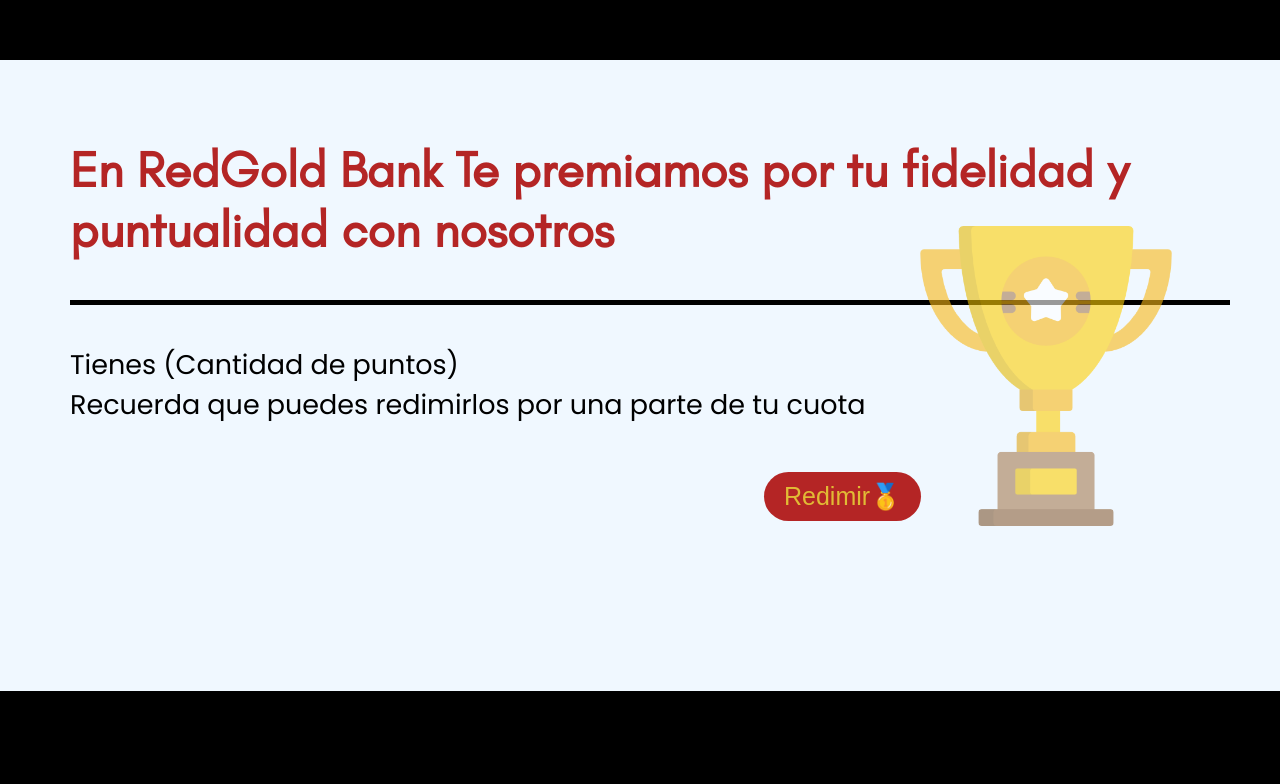
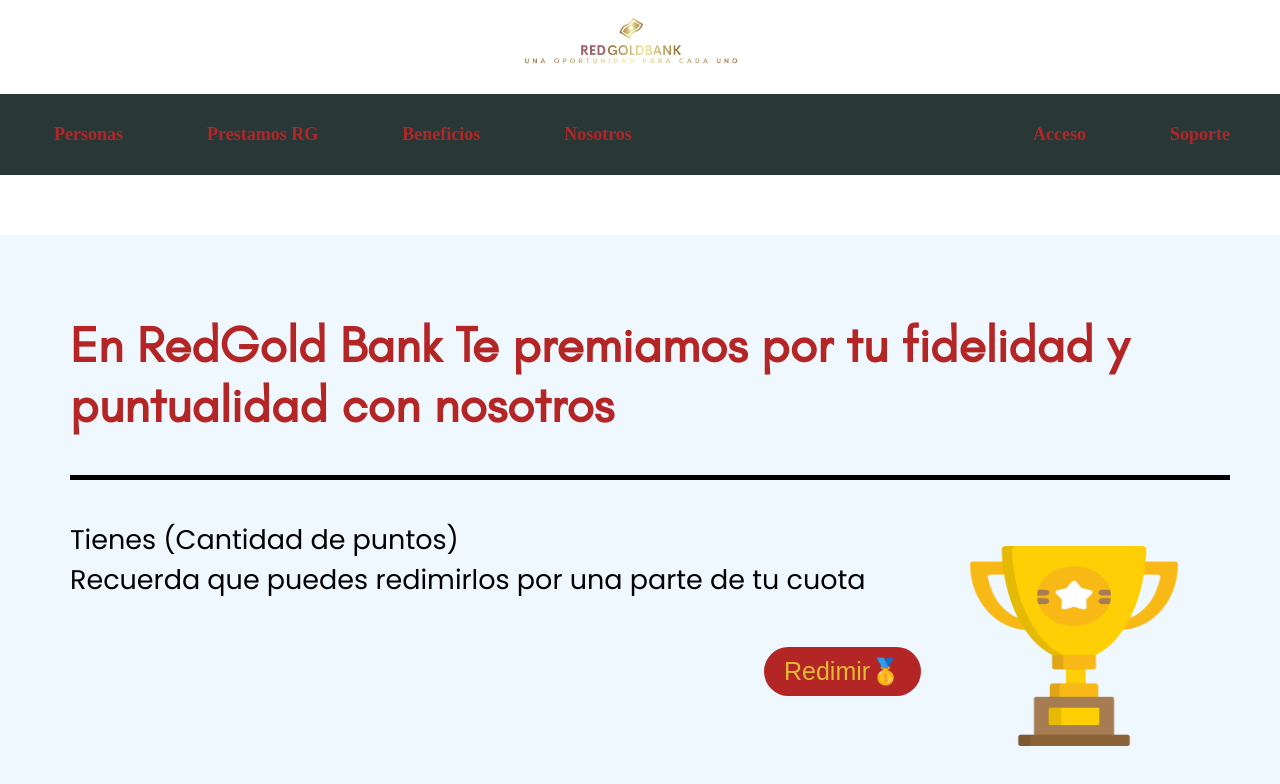
Before and after one commit to AnyiDc/Red-Gold-Bank, a website: page views/Pages/userInterfaz/opciones/puntosRg.html in a window 1280 px wide. Drawn offline with Linux system fonts and the light colour scheme; files whose address does not match are found by name.

Commit message:
cambios en el css de pagina puntosRg

```diff
--- a/views/Pages/userInterfaz/opciones/puntosRg.html
+++ b/views/Pages/userInterfaz/opciones/puntosRg.html
@@ -7,6 +7,22 @@
     <title>Puntos RG</title>
 </head>
 <body>
+     <!-- bloque header -->
+
+     <header class="cabecera">
+        <img src="/views/Public/img/Logo.png" alt="RedGoldBank-LOGO">
+        <nav>
+            <ul class="menu-Ul">
+                <li class="elementos"><a href="/views/Pages/personas.html">Personas</a></li>
+                <li class="elementos"><a href="/views/Pages/creditos.html">Prestamos RG</a></li>
+                <li class="elementos"><a href="/views/Pages/beneficios.html">Beneficios</a></li>
+                <li class="elementos"><a href="">Nosotros</a></li>
+                <li class="nav-Derecha"><a class="destacado" href="/views/Pages/login.html">Acceso</a></li>
+                <li class="elementos"><a href="/views/Pages/soporte.html">Soporte</a></li>
+            </ul>
+        </nav>
+    </header>
+
     <div class="container">
         <h1>En RedGold Bank Te premiamos por tu fidelidad y
              puntualidad con nosotros</h1>
--- a/views/Public/css/interfaz/puntosRG.css
+++ b/views/Public/css/interfaz/puntosRG.css
@@ -20,12 +20,83 @@
 }
 
 body {
-    background-color: black;
     font-family: Arial, sans-serif;
     margin: 0;
     padding: 0;
     position: relative;
 }
+
+/*Menu de navegacion*/
+
+.cabecera img {
+    width: 20%;
+    height: 90px;
+    transition: all 0.3s ease-in-out;
+    margin-left: 40%;
+}
+
+.cabecera nav {
+    background-color: #293737;
+    padding: 10px;
+    position: sticky;
+    top: 0px;
+}
+
+.cabecera ul {
+    list-style: none;
+    margin: 0px;
+    padding: 0px;
+    display: flex;
+}
+
+.cabecera li {
+    margin-right: 20px;
+    padding: 20px;
+    border: none;
+    outline: none;
+    cursor: pointer;
+
+}
+
+.cabecera a {
+    color: #b42525;
+    text-decoration: none;
+    margin-left: 20px;
+    font-family: 'FuentePrincipal';
+    font-size: 18px;
+    font-weight: 700;
+    text-align: center;
+
+}
+
+.elementos::before {
+    content: '';
+    width: 100%;
+    height: 100%;
+    border: 2px solid transparent;
+    border-radius: 5px;
+    transition: transform 0.6s ease-in-out, border-color 0.6s ease-in-out;
+    z-index: -1;
+}
+
+.elementos:hover::before {
+    border-color: red;
+    transform: rotate(360deg);
+}
+
+.cabecera li:hover a {
+    color: red;
+    /* Cambiar color del texto en hover */
+}
+
+.nav-Derecha {
+    margin-left: auto;
+}
+
+.destacado {
+    font-weight: bold;
+}
+
 
 .container {
     position: relative;
@@ -86,13 +157,12 @@
     font-family: 'FuenteTexto';
 }
 
-img{
-    right: 0;
-    bottom: 0;
-    width: 100px;
-    height: 100px;
-    margin-left: 70%;
+.container img{
+    width: 20%;
+    height: 200px;
+    margin-left:75%;
     opacity: 1;
     position: relative;
+    top: -200px;
     z-index: -1;
 }
```
